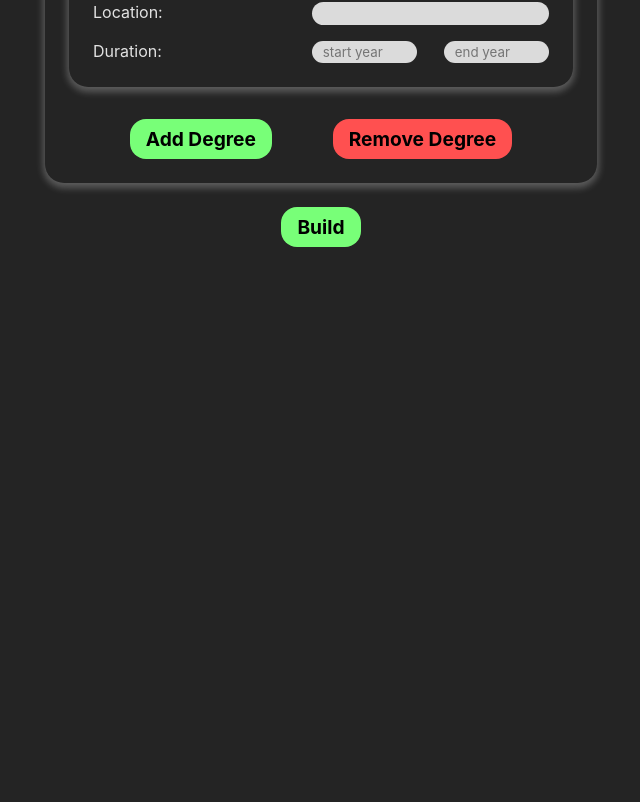
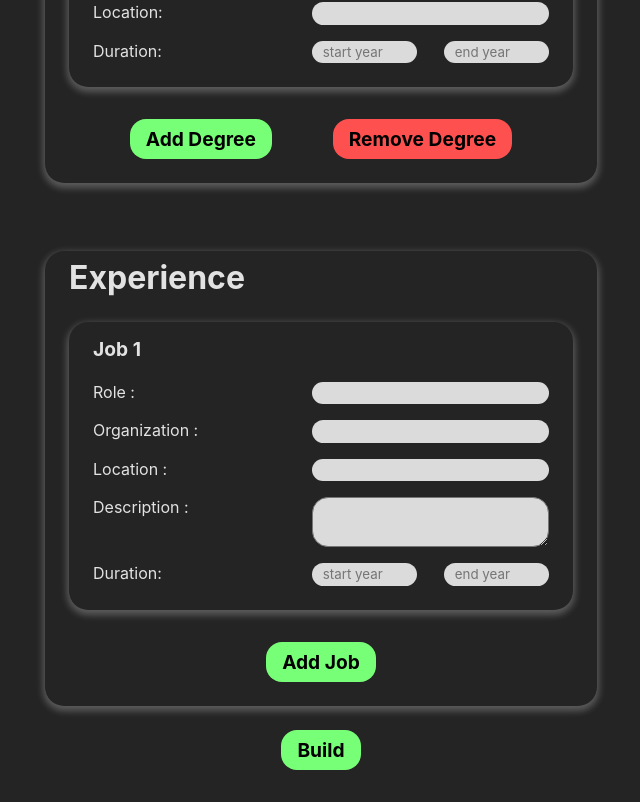
Before and after one commit to haze-09/buildCV, a React (Vite) app: page / in a window 1280 px wide. Shown: the part 1204-2006 px from the top of the page, without its empty margins (319-959 px from the left). Before the commit the page ends 1483 px from the top, so only its background shows below. Built offline with nearby package versions, Linux system fonts and the light colour scheme.

Commit message:
experience is fully controlled

```diff
--- a/src/components/content.jsx
+++ b/src/components/content.jsx
@@ -7,10 +7,10 @@ function Content() {
   const [formData, setFormData] = useState({
     personalInfo: {},
     education: {
-      school: { class10: {} ,  class12: {} },
+      school: { class10: {}, class12: {} },
       university: [{ degree1: {} }],
     },
-    experience: {},
+    experience: [{ Job1: {} }],
     projects: {},
     skills: {},
   });
--- a/src/components/form.jsx
+++ b/src/components/form.jsx
@@ -10,9 +10,9 @@ function Form({setFormData, formData, handleSubmit}) {
     <form onSubmit={handleSubmit}>
       <Personal setFormData={setFormData} formData={formData}/>
       <Education setFormData={setFormData} formData={formData}/>
-      {/* <Experience setFormData={setFormData} />
-      <Projects setFormData={setFormData} />
-      <Skills setFormData={setFormData} /> */}
+      <Experience setFormData={setFormData} formData={formData} />
+      {/* <Projects setFormData={setFormData} /> */}
+      {/* <Skills setFormData={setFormData} /> */}
       <div className="buttons">
         <button type="submit">Build</button>
       </div>
--- a/src/components/form/experience.jsx
+++ b/src/components/form/experience.jsx
@@ -1,7 +1,17 @@
 import { useState } from "react";
 import { Duration } from "./utils";
 
-function Job({ index }) {
+function Job({ setFormData, formData, index }) {
+  function handleChange(e) {
+    let { name, value } = e.target;
+    setFormData((prevState) => ({
+      ...prevState,
+      experience: prevState.experience.map((job, i) => {
+        return i === index ? { ...job, [name]: value } : job;
+      }),
+    }));
+  }
+
   function nameHelper(name) {
     return name + index;
   }
@@ -20,42 +30,86 @@ function Job({ index }) {
 
       <div className="twoCol">
         <label htmlFor={role}>Role :</label>
-        <input type="text" name={role} id={role} required />
+        <input
+          type="text"
+          name="role"
+          id={role}
+          value={formData.experience[index].role || ""}
+          onChange={handleChange}
+          required
+        />
         <label htmlFor={org}>Organization :</label>
-        <input type="text" name={org} id={org} required />
+        <input
+          type="text"
+          name="org"
+          id={org}
+          value={formData.experience[index].org || ""}
+          onChange={handleChange}
+          required
+        />
         <label htmlFor={location}>Location :</label>
-        <input type="text" name={location} id={location} required />
+        <input
+          type="text"
+          name="location"
+          id={location}
+          value={formData.experience[index].location || ""}
+          onChange={handleChange}
+          required
+        />
         <label htmlFor={desc}>Description :</label>
-        <textarea name={desc} id={desc} required></textarea>
-        <Duration duration={duration} />
+        <textarea
+          name="desc"
+          id={desc}
+          value={formData.experience[index].desc || ""}
+          onChange={handleChange}
+          required
+        ></textarea>
+        <Duration
+          duration={duration}
+          handleChange={handleChange}
+          formData={formData}
+          index={index}
+          section={"experience"}
+        />
       </div>
-
     </fieldset>
   );
 }
 
-function Experience() {
-  const [jobs, setJobs] = useState([0]);
-
+function Experience({ setFormData, formData }) {
   function addJob() {
-    setJobs([...jobs, jobs.length]);
+    setFormData((prevState) => ({
+      ...prevState,
+      experience: [
+        ...prevState.experience,
+        { [`job${prevState.experience.length + 1}`]: {} },
+      ],
+    }));
   }
 
   function removeJob() {
-    setJobs(jobs.slice(0, -1));
+    setFormData((prevState) => ({
+      ...prevState,
+      experience: prevState.experience.slice(0, -1),
+    }));
   }
 
   return (
     <fieldset>
       <legend>Experience</legend>
-      {jobs.map((_, index) => (
-        <Job key={index} index={index} />
+      {formData.experience.map((_, index) => (
+        <Job
+          setFormData={setFormData}
+          formData={formData}
+          key={index}
+          index={index}
+        />
       ))}
       <div className="buttons">
         <button type="button" onClick={addJob}>
           Add Job
         </button>
-        {jobs.length > 1 && (
+        {formData.experience.length > 1 && (
           <button type="button" onClick={removeJob}>
             Remove Job
           </button>
--- a/src/components/form/utils.jsx
+++ b/src/components/form/utils.jsx
@@ -11,7 +11,7 @@ function Duration({ duration, handleChange, formData, section, index }) {
           value={
             section === "education"
               ? formData.education.university[index].start || ""
-              : ""
+              : formData.experience[index].start || ""
           }
           onChange={handleChange}
           required
@@ -24,7 +24,7 @@ function Duration({ duration, handleChange, formData, section, index }) {
           value={
             section === "education"
               ? formData.education.university[index].end || ""
-              : ""
+              : formData.experience[index].end || ""
           }
           onChange={handleChange}
           required
```
